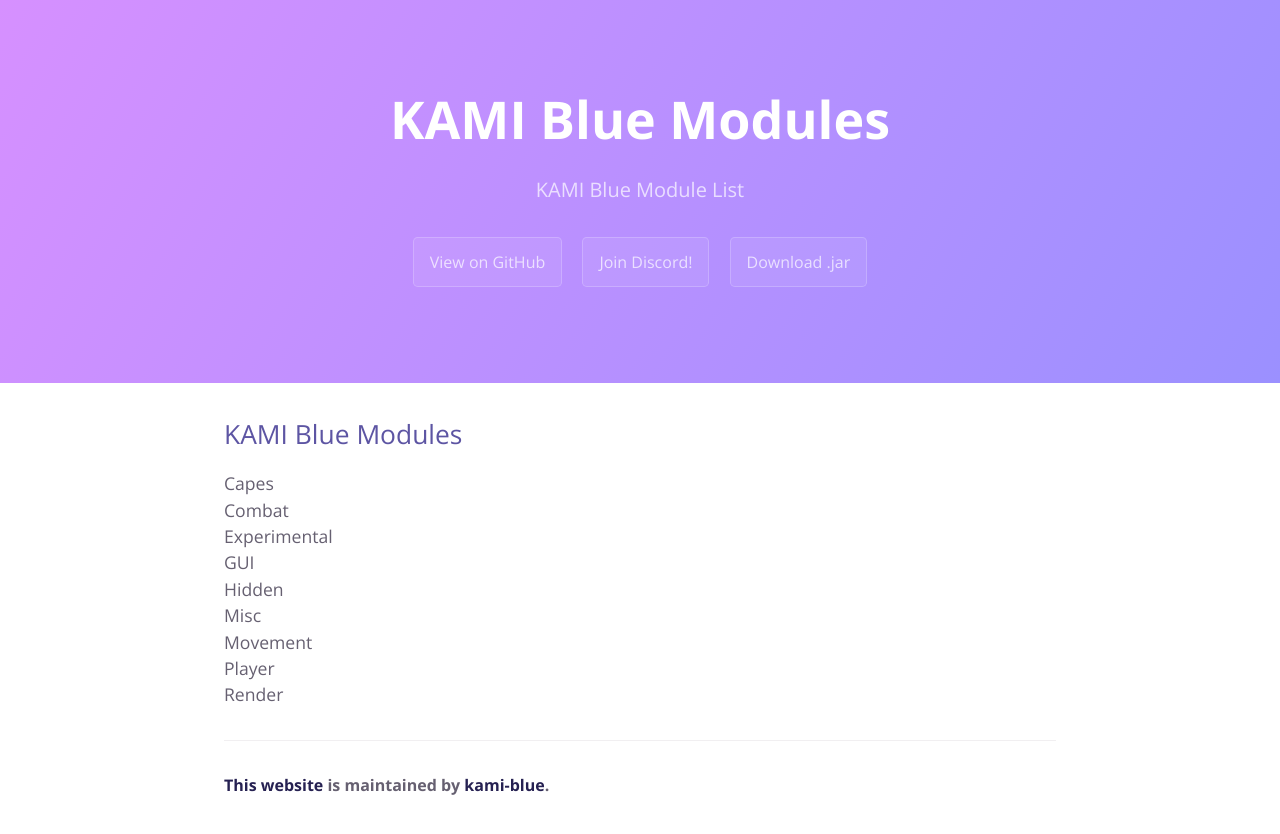
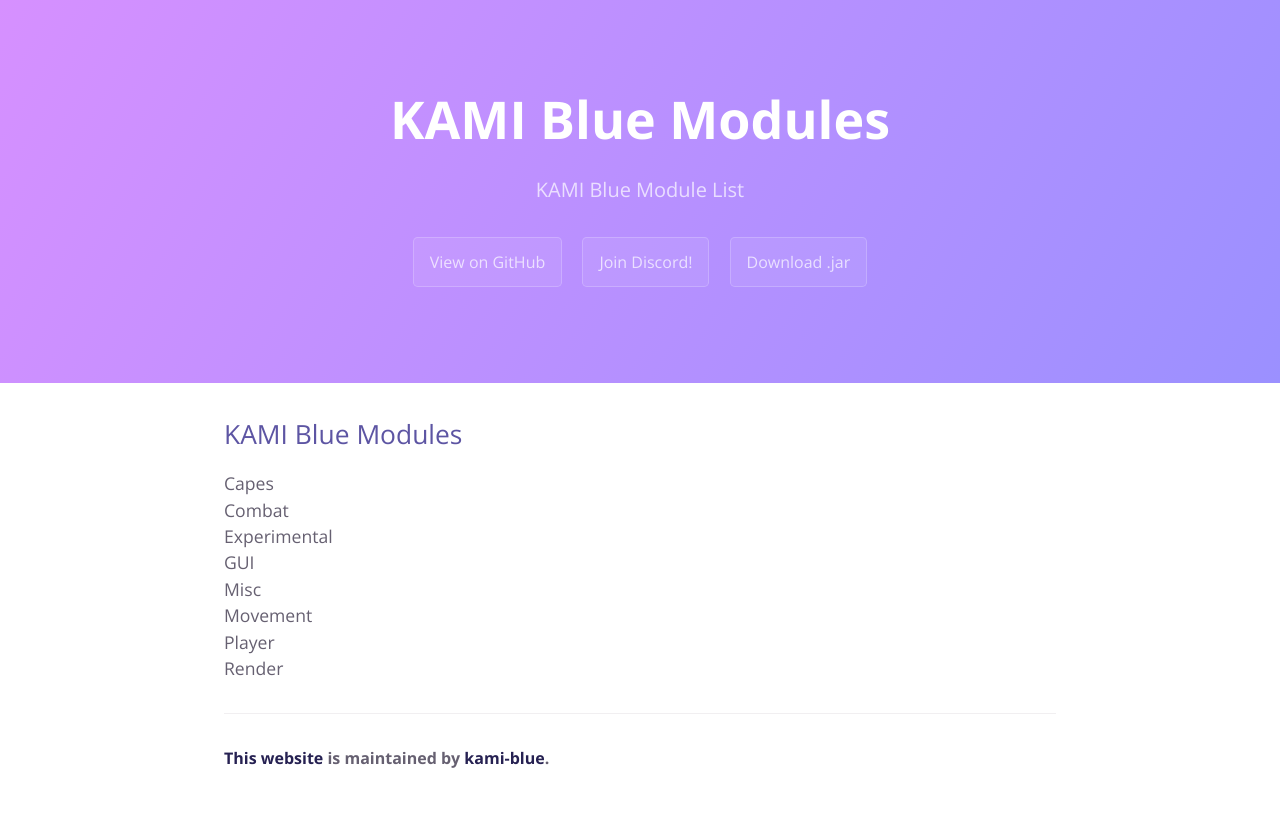
Before and after one commit to kami-blue/website, a Jekyll site: the page built from docs/docs/modules.md, in a window 1280 px wide. Shown: the top 834 px of the page. Built offline with Jekyll 4.4.1, drawn with Linux system fonts in a browser that asks for light colours.

Commit message:
Fixed some stuff

```diff
--- a/docs/docs/modules.md
+++ b/docs/docs/modules.md
@@ -52,13 +53,6 @@ description: KAMI Blue Module List
         <li>InventoryViewer</li>
         <li>Zoom</li>
         <li>GUIColour</li>
-    </ul>
-</details>
-
-<details>
-    <summary>Hidden</summary>
-    <ul>
-        <li>Teleport</li>
     </ul>
 </details>
 
```
Also changed, not shown: other parts of docs/docs/modules.md (+3 -3 lines).
